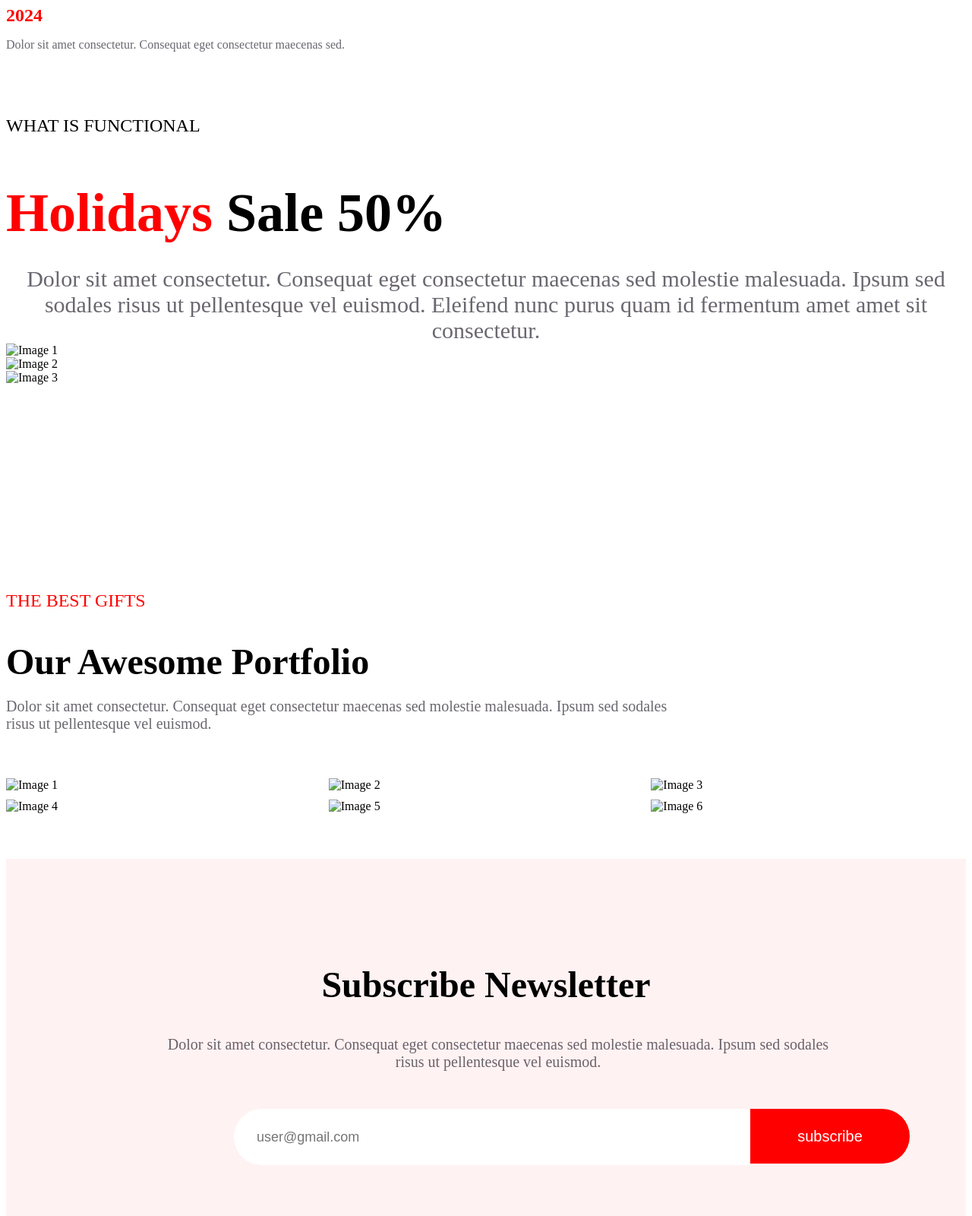
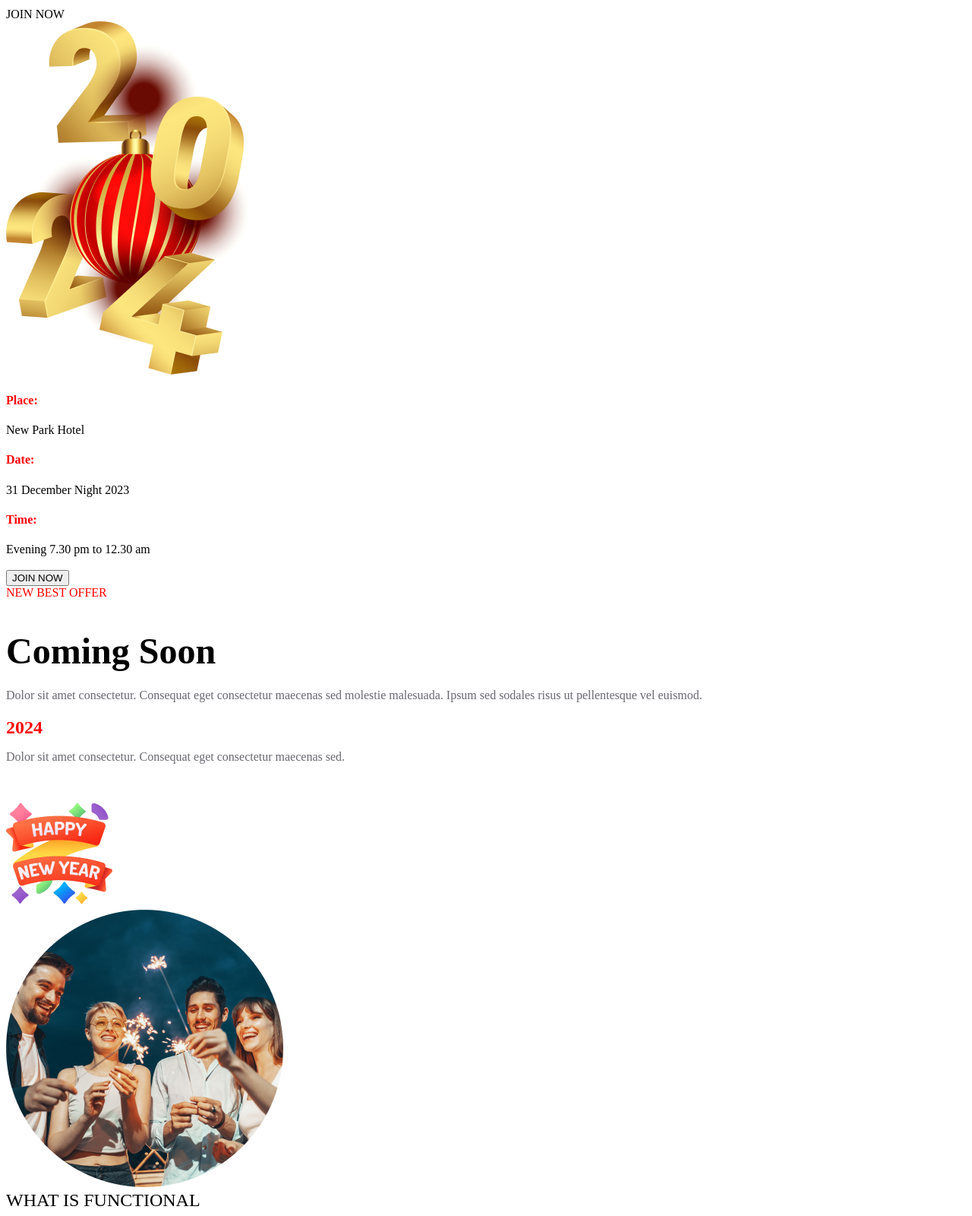
Before and after one commit to FarhanaRahman1200/new-year-portfolio, a plain HTML site: page index.html in a window 1280 px wide. Shown: the part 860-2460 px from the top of the page at 76% size. Drawn offline with Linux system fonts and the light colour scheme; files whose address does not match are found by name.

Commit message:
file:///C:/Projects/My%20First%20website/new-year-portfolio/index.html

```diff
--- a/index.html
+++ b/index.html
@@ -28,7 +28,7 @@
 
             </div>
             <div>
-                <img src="images/New Year Photo.png" alt="">
+                <img src="resources/New Year Photo.png" alt="">
             </div>
         </section>
 
@@ -40,7 +40,7 @@
                     move to 2024 with some drinks and a dance!</p>
                 <br>
                 <p class="welcome-type">JOIN NOW</p>
-                <div><img class="year-right" src="images/Group 70.png" alt="">
+                <div><img class="year-right" src="resources/Group 70.png" alt="">
                 </div>
             </div>
         </section>
@@ -68,12 +68,12 @@
                 <div class="coming-soon-description">
                     <h1 style="color: #F00; margin-bottom: 16px;">2024</h1>
                     <p style="margin-bottom: 48px; color: rgba(7, 2, 17, 0.60);">Dolor sit amet consectetur. Consequat eget consectetur maecenas sed.</p>
-                    <img src="images/Group 96.png" alt="">
+                    <img src="resources/Group 96.png" alt="">
                 </div>
 
             </div>
 
-            <img class="ellipse-center" src="images/Ellipse 1.png" alt="">
+            <img class="ellipse-center" src="resources/Ellipse 1.png" alt="">
         </section>
         <section class="holiday">
             <div class="holiday-column">
@@ -85,15 +85,15 @@
             <div class="container">
                 <div class="row">
                     <div class="column">
-                        <img src="images/Group 75.png" alt="Image 1">
+                        <img src="resources/Group 75.png" alt="Image 1">
                     </div>
                     <div class="column">
-                        <img src="images/Rectangle 1.png" alt="Image 2">
+                        <img src="resources/Rectangle 1.png" alt="Image 2">
                     </div>
                 </div>
                 <div class="row">
                     <div class="column-full">
-                        <img src="images/Rectangle 2.png" alt="Image 3">
+                        <img src="resources/Rectangle 2.png" alt="Image 3">
                     </div>
                 </div>
             </div>
@@ -106,12 +106,12 @@
                 <p style="font-size: 20px; width: 896px; color: rgba(7, 2, 17, 0.60);">Dolor sit amet consectetur. Consequat eget consectetur maecenas sed molestie malesuada. Ipsum sed sodales risus ut pellentesque vel euismod. </p>
             </div>
             <div class="image-grid">
-                <div class="grid-item"><img src="images/Rectangle 3.png" alt="Image 1"></div>
-                <div class="grid-item"><img src="images/Rectangle 4.png" alt="Image 2"></div>
-                <div class="grid-item"><img src="images/Rectangle 5.png" alt="Image 3"></div>
-                <div class="grid-item"><img src="images/Rectangle 6.png" alt="Image 4"></div>
-                <div class="grid-item"><img src="images/Rectangle 7.png" alt="Image 5"></div>
-                <div class="grid-item"><img src="images/Rectangle 8.png" alt="Image 6"></div>
+                <div class="grid-item"><img src="resources/Rectangle 3.png" alt="Image 1"></div>
+                <div class="grid-item"><img src="resources/Rectangle 4.png" alt="Image 2"></div>
+                <div class="grid-item"><img src="resources/Rectangle 5.png" alt="Image 3"></div>
+                <div class="grid-item"><img src="resources/Rectangle 6.png" alt="Image 4"></div>
+                <div class="grid-item"><img src="resources/Rectangle 7.png" alt="Image 5"></div>
+                <div class="grid-item"><img src="resources/Rectangle 8.png" alt="Image 6"></div>
               </div>
 
                 </div>
@@ -120,7 +120,7 @@
         </section>
         <section class="subscribe">
             <div class="subs-column">
-                <img src="images/Group 61.png" alt="">
+                <img src="resources/Group 61.png" alt="">
                 <h1 style="font-size: 48px;">Subscribe Newsletter</h1>
                 <p class="subs-description">Dolor sit amet consectetur. Consequat eget consectetur maecenas sed molestie malesuada. Ipsum sed sodales risus ut pellentesque vel euismod. </p>
                 <form class="subs-btn" action="">
@@ -139,17 +139,17 @@
                 <p class="bottom-left">2017, All Rights Reserved.</p>
             </div>
             <div class="footer-right">
-            <p class="top-right"> <img src="images/Call.png" alt=""> +00 123 584 124 <br><img src="images/Website.png" alt=""> www.website.com</p>
+            <p class="top-right"> <img src="resources/Call.png" alt=""> +00 123 584 124 <br><img src="resources/Website.png" alt=""> www.website.com</p>
 
             <p class="bottom-right">Unsubscribe</p>
         </div>
         </div>
         <div class="social-acc">
             <div>
-            <img src="images/Facebook.png" alt="">
-            <img src="images/Instagram.png" alt="">
-            <img src="images/Twitter.png" alt="">
-            <img src="images/Linkedin.png" alt="">
+            <img src="resources/Facebook.png" alt="">
+            <img src="resources/Instagram.png" alt="">
+            <img src="resources/Twitter.png" alt="">
+            <img src="resources/Linkedin.png" alt="">
             </div>
         </div>
     </footer>
```
